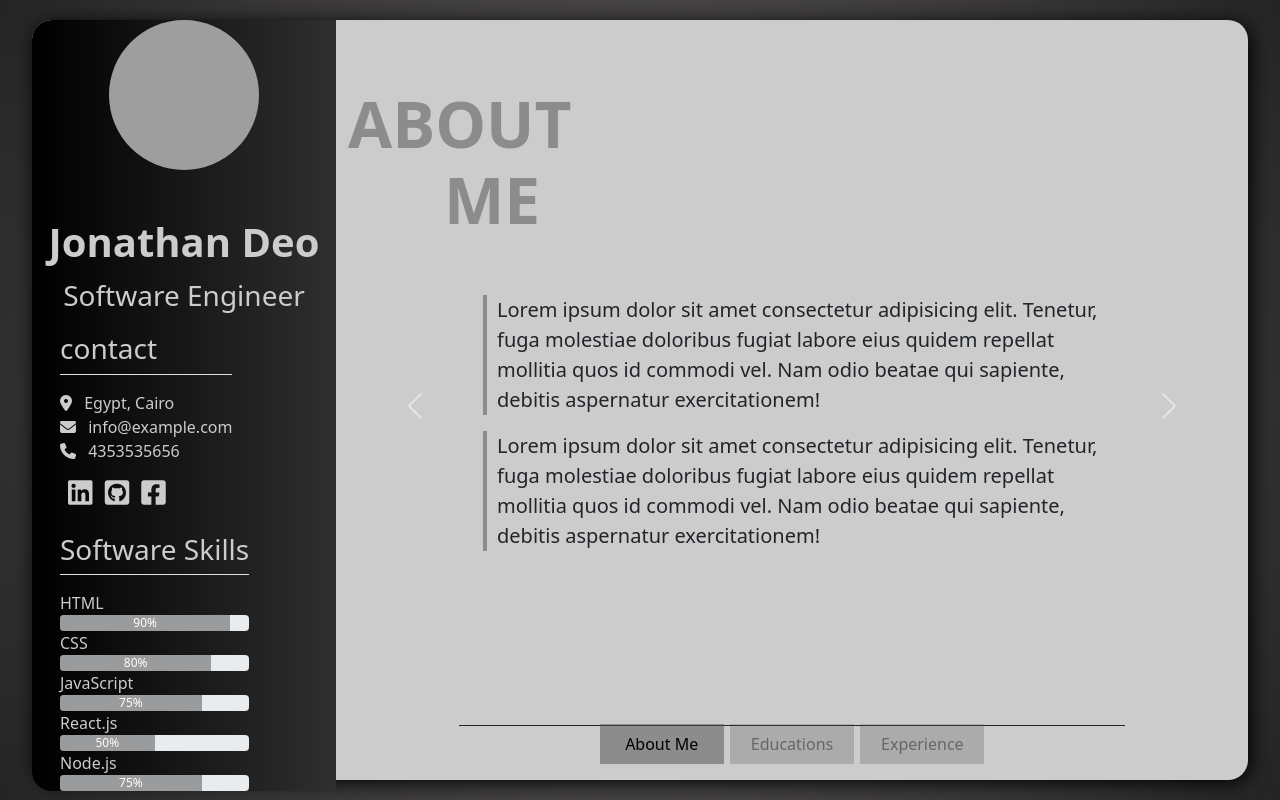
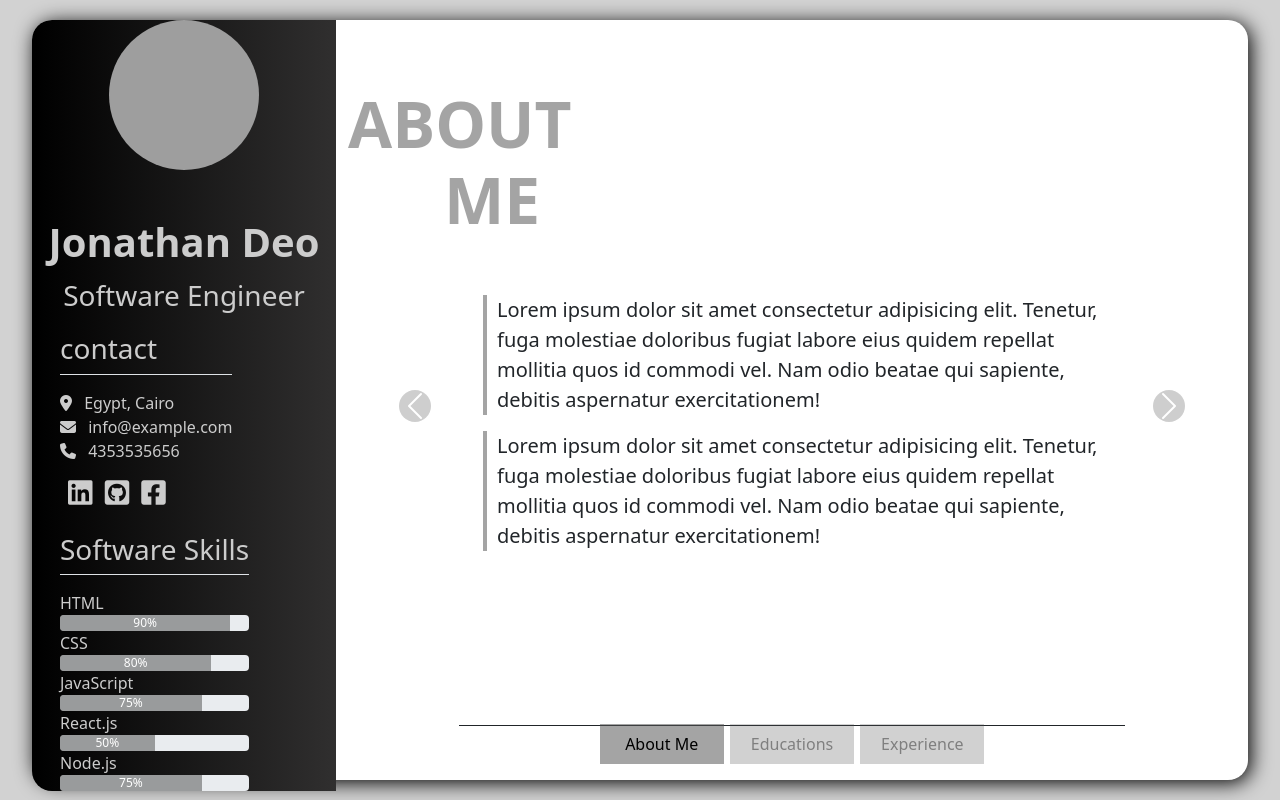
Before and after one commit to walaaayyad/bootstrap5-portfolio, a plain HTML site: page index.html in a window 1280 px wide. Drawn offline with nearby package versions, Linux system fonts and the light colour scheme; grey boxes are pictures that could not be loaded.

Commit message:
change bg color & carousel-icon bg color

```diff
--- a/style.css
+++ b/style.css
@@ -1,6 +1,5 @@
 body {
-    background: rgb(106,101,101);
-    background: radial-gradient(circle, rgba(106,101,101,1) 0%, rgba(37,36,36,1) 100%);
+    background-color: #d2d2d2;
     display: flex;
     align-items: center;
     justify-content: center;
@@ -10,7 +9,7 @@ body {
     height: 95vh;
     margin: 20px;
     border-radius: 20px;
-    background-color: #ccc;
+    background-color: #fff;
     box-shadow: 3px 3px 20px #000;
 }
 .personal-detailes {
@@ -39,6 +38,14 @@ body {
     align-items: flex-start;
     justify-content: center;
     flex-direction: column;
+}
+.carousel-control-next-icon {
+  background-color: #9e9e9e;
+  border-radius: 50px;
+}
+.carousel-control-prev-icon {
+  background-color: #9e9e9e;
+  border-radius: 50px;
 }
 .carousel-indicators {
     bottom: -10%;
```
